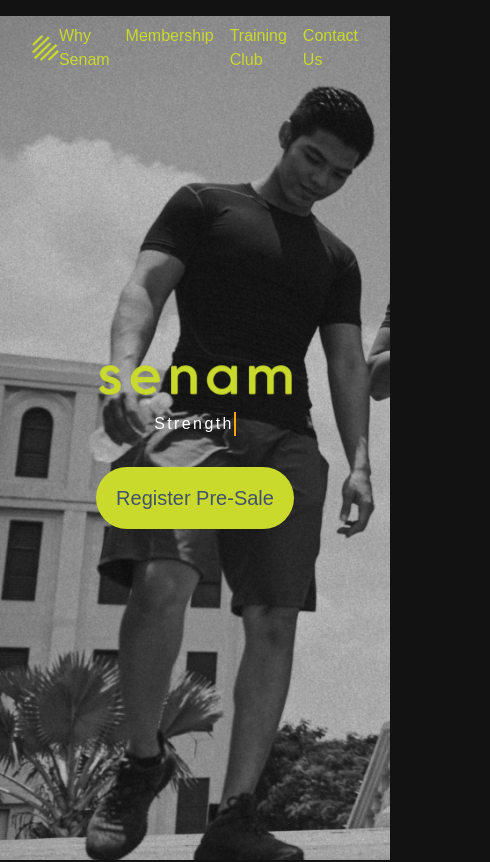
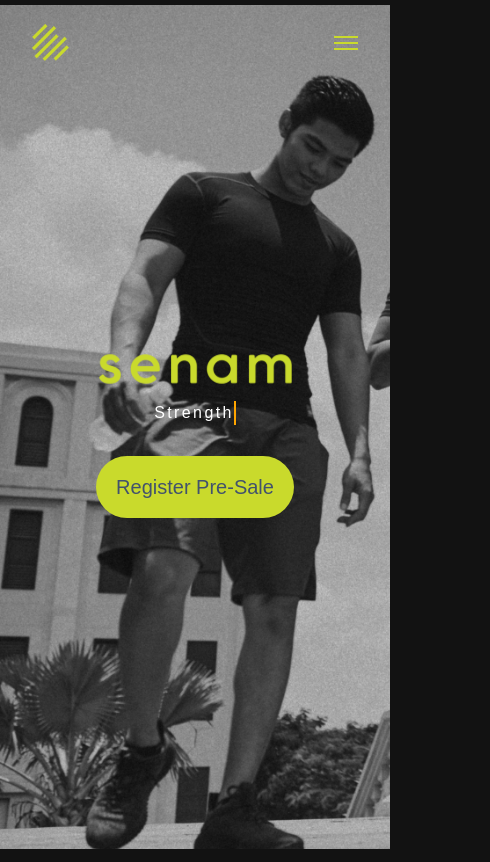
Before and after one commit to ifaridaiman/senamweb, a Next.js app: page / in a window 390 px wide. Shown: the top 862 px of the page, 490 px wide, since content can reach past the window. Built offline with nearby package versions, Linux system fonts and the light colour scheme.

Commit message:
update the code for navbar mobile

```diff
--- a/app/partials/section2.tsx
+++ b/app/partials/section2.tsx
@@ -8,10 +8,10 @@
     <section
       id="why-senam"
       data-color="#FAFBEA"
-      className="bg-[#FAFBEA] h-auto md:h-screen flex justify-center items-center"
+      className="bg-[#FAFBEA] h-auto md:h-screen flex justify-center items-center py-24 px-8 md:py-0 md:px-0"
     >
       <div className="max-w-[1600px] grid md:grid-cols-2">
-        <div className="flex flex-col justify-center px-4 md:pr-10 py-4">
+        <div className="flex flex-col justify-center md:pr-10 py-4">
           <div className="w-fit" data-aos="fade-in">
             <p
               className={`text-3xl mb-4 font-bold text-[#42526D] ${outerSansRegular.className}`}
--- a/app/partials/section3.tsx
+++ b/app/partials/section3.tsx
@@ -4,7 +4,7 @@
 
 const Section3 = () => {
   return (
-    <section id="section3" data-color="#292929" className="bg-[#292929] h-auto md:h-screen flex justify-center items-center py-8 gap-4">
+    <section id="section3" data-color="#292929" className="bg-[#292929] h-auto md:h-screen flex justify-center items-center py-24 px-8 md:0 gap-4">
       <div className="max-w-[1600px] grid md:grid-cols-2 items-center ">
         <div className="flex flex-row justify-center px-4 pr-10 md:px-8" data-aos="fade-right">
           <div className="px-4">
--- a/app/partials/section4.tsx
+++ b/app/partials/section4.tsx
@@ -8,10 +8,10 @@
 
         <div className="px-4 pr-10 md:pr-4 w-1/2 md:border-r-2">
           <div className="grid grid-cols-1 md:grid-cols-3">
-            <div className="thumbnail w-[360px] h-[331px] bg-black"></div>
+            {/* <div className="thumbnail w-[360px] h-[331px] bg-black"></div> */}
           </div>
         </div>
-        <div className="flex flex-row justify-center px-8 border-b-2 md:border-b-0 py-4  md:pl-10 w-full md:w-1/2 h-full" data-aos="fade-left">
+        <div className="flex flex-row justify-center px-8 border-b-2 md:border-b-0 py-4  md:pl-10 w-full md:w-1/2 h-full" data-aos="fade-in">
           <div className="px-4">
             <p className={`text-[#42526D] text-5xl font-black ${outerSansMedium.className}`}>02.</p>
           </div>
--- a/components/Navbar/index.tsx
+++ b/components/Navbar/index.tsx
@@ -11,6 +11,8 @@
   const [logoDesktopSrc, setLogoDesktopSrc] = useState(
     "/assets/logo/senamLogo_vertical.png"
   );
+  const [menuOpen, setMenuOpen] = useState(false);
+
   useEffect(() => {
     const handleScroll = () => {
       const sections = document.querySelectorAll("section");
@@ -43,6 +45,15 @@
     return () => window.removeEventListener("scroll", handleScroll);
   }, []);
 
+  const toggleMenu = () => {
+    setMenuOpen((prev) => !prev);
+    if (!menuOpen) {
+      document.body.style.overflow = "hidden"; // Disable scrolling
+    } else {
+      document.body.style.overflow = ""; // Re-enable scrolling
+    }
+  };
+
   return (
     <div
       className="flex justify-between items-center max-w-[1600px] mx-auto py-6 sticky top-0 z-50 px-8"
@@ -64,13 +75,73 @@
           alt="LogoImage"
         />
       </Link>
-      <div className="block">
+
+      {/* Hamburger Menu Button */}
+      <button
+        className="md:hidden flex flex-col gap-1 cursor-pointer z-[99]"
+        onClick={toggleMenu}
+        aria-label="Toggle Menu"
+      >
+        <span
+          className={`h-0.5 w-6 bg-current transition-transform text-[${colorSection}] ${
+            menuOpen ? "rotate-45 translate-y-1.5" : ""
+          }`}
+        ></span>
+        <span
+          className={`h-0.5 w-6 bg-current transition-opacity text-[${colorSection}] ${
+            menuOpen ? "opacity-0" : ""
+          }`}
+        ></span>
+        <span
+          className={`h-0.5 w-6 bg-current transition-transform text-[${colorSection}] ${
+            menuOpen ? "-rotate-45 -translate-y-1.5" : ""
+          }`}
+        ></span>
+      </button>
+
+      {/* Full-Screen Mobile Menu */}
+      <div
+        className={`fixed top-0 left-0 w-full h-full bg-white z-40 transition-transform transform ${
+          menuOpen ? "translate-x-0" : "-translate-x-full"
+        }`}
+      >
+        <div className="flex flex-col items-center justify-center h-full gap-8">
+          <Link href="#why-senam" onClick={toggleMenu}>
+            <span className="text-5xl" style={{ color: colorSection }}>
+              Why Senam
+            </span>
+          </Link>
+          <Link
+            href="https://bookings.vibefam.com/senamhub/classes"
+            onClick={toggleMenu}
+          >
+            <span className="text-5xl" style={{ color: colorSection }}>
+              Membership
+            </span>
+          </Link>
+          <Link href="/training-club" onClick={toggleMenu}>
+            <span className="text-5xl" style={{ color: colorSection }}>
+              Training Club
+            </span>
+          </Link>
+          <Link href="/contact" onClick={toggleMenu}>
+            <span className="text-5xl" style={{ color: colorSection }}>
+              Contact Us
+            </span>
+          </Link>
+        </div>
+      </div>
+
+      {/* Desktop Navigation */}
+      <div className="hidden md:block">
         <ul className="flex flex-row gap-4" style={{ color: colorSection }}>
           <li>
             <Link href="#why-senam">Why Senam</Link>
           </li>
           <li>
-            <Link href="https://bookings.vibefam.com/senamhub/classes">Membership</Link>
+            <Link href="https://bookings.vibefam.com/senamhub/classes">
+              Membership
+            </Link>
           </li>
           <li>
             <Link href="/training-club">Training Club</Link>
```
